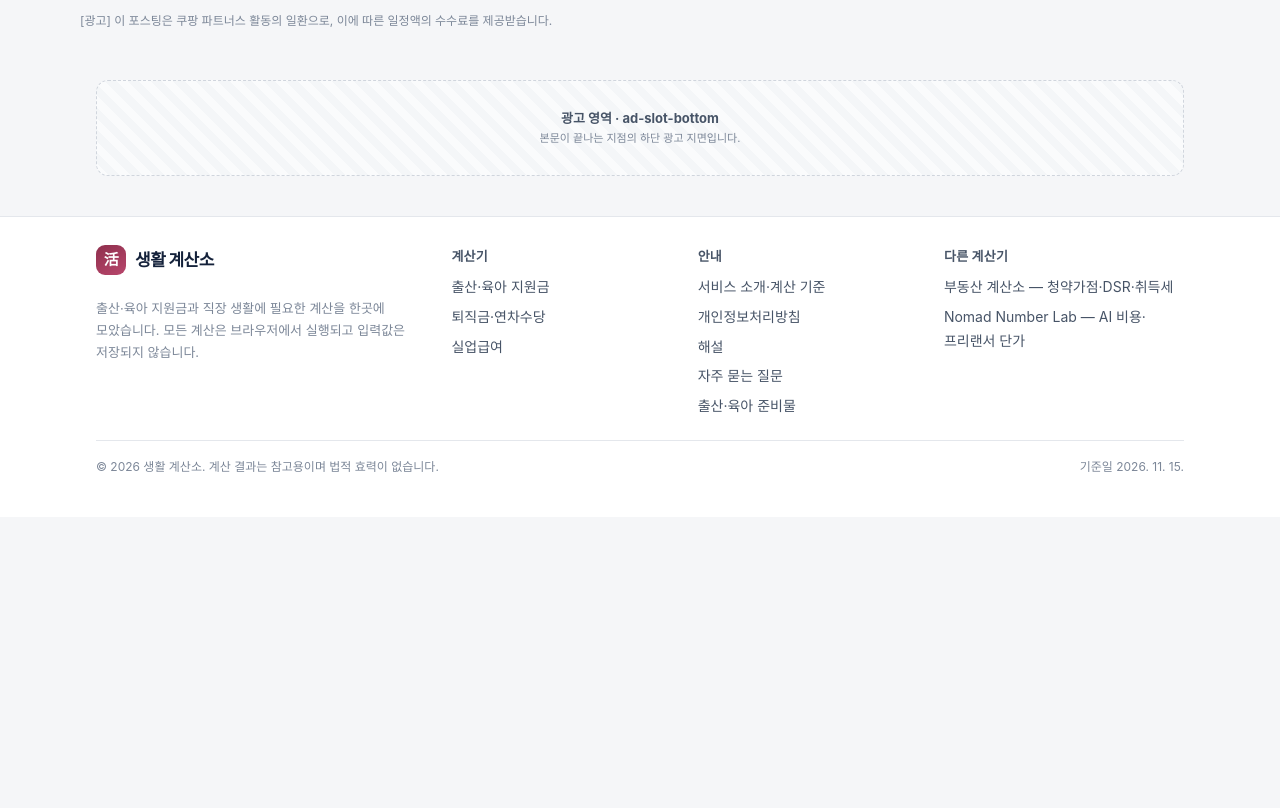
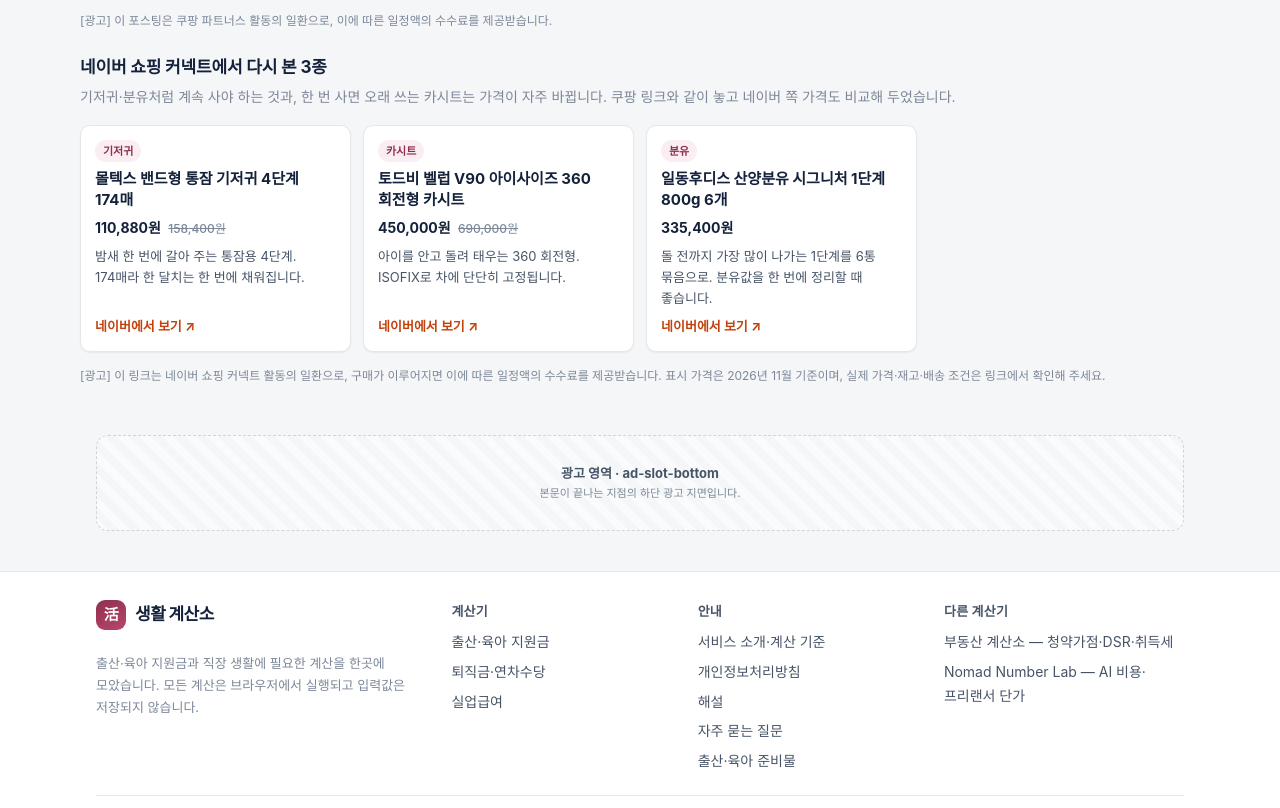
Before and after one commit to sdn6517-cmd/life-hr-calc, a plain HTML site: page index.html in a window 1280 px wide. Shown: the part 9871-10679 px from the top of the page. Before the commit the page ends 10388 px from the top, so only its background shows below. Drawn offline with Linux system fonts and the light colour scheme; a web font is replaced by a local one.

Commit message:
feat: 하단 준비물 추천에 네이버 쇼핑 커넥트 3종(기저귀·카시트·분유) 추가

```diff
--- a/index.html
+++ b/index.html
@@ -1110,6 +1110,41 @@
       <p class="picks-disclosure">
         [광고] 이 포스팅은 쿠팡 파트너스 활동의 일환으로, 이에 따른 일정액의 수수료를 제공받습니다.
       </p>
+
+      <div class="picks-group" id="picks-naver">
+        <h3 class="picks-sub">네이버 쇼핑 커넥트에서 다시 본 3종</h3>
+        <p class="picks-sub-note">기저귀·분유처럼 계속 사야 하는 것과, 한 번 사면 오래 쓰는 카시트는 가격이 자주 바뀝니다. 쿠팡 링크와 같이 놓고 네이버 쪽 가격도 비교해 두었습니다.</p>
+
+        <div class="picks-grid">
+          <a class="pick" href="https://naver.me/FTdeMXm5" target="_blank" rel="sponsored noopener noreferrer">
+            <span class="pick-tag">기저귀</span>
+            <span class="pick-name">몰텍스 밴드형 통잠 기저귀 4단계 174매</span>
+            <span class="pick-price">110,880원 <span class="pick-was">158,400원</span></span>
+            <span class="pick-why">밤새 한 번에 갈아 주는 통잠용 4단계. 174매라 한 달치는 한 번에 채워집니다.</span>
+            <span class="pick-go">네이버에서 보기 <span aria-hidden="true">↗</span></span>
+          </a>
+
+          <a class="pick" href="https://naver.me/GVVdEMR6" target="_blank" rel="sponsored noopener noreferrer">
+            <span class="pick-tag">카시트</span>
+            <span class="pick-name">토드비 벨럽 V90 아이사이즈 360 회전형 카시트</span>
+            <span class="pick-price">450,000원 <span class="pick-was">690,000원</span></span>
+            <span class="pick-why">아이를 안고 돌려 태우는 360 회전형. ISOFIX로 차에 단단히 고정됩니다.</span>
+            <span class="pick-go">네이버에서 보기 <span aria-hidden="true">↗</span></span>
+          </a>
+
+          <a class="pick" href="https://naver.me/FIcmNpQe" target="_blank" rel="sponsored noopener noreferrer">
+            <span class="pick-tag">분유</span>
+            <span class="pick-name">일동후디스 산양분유 시그니처 1단계 800g 6개</span>
+            <span class="pick-price">335,400원</span>
+            <span class="pick-why">돌 전까지 가장 많이 나가는 1단계를 6통 묶음으로. 분유값을 한 번에 정리할 때 좋습니다.</span>
+            <span class="pick-go">네이버에서 보기 <span aria-hidden="true">↗</span></span>
+          </a>
+        </div>
+
+        <p class="picks-disclosure">
+          [광고] 이 링크는 네이버 쇼핑 커넥트 활동의 일환으로, 구매가 이루어지면 이에 따른 일정액의 수수료를 제공받습니다. 표시 가격은 2026년 11월 기준이며, 실제 가격·재고·배송 조건은 링크에서 확인해 주세요.
+        </p>
+      </div>
     </section>
   </div>
 
--- a/styles.css
+++ b/styles.css
@@ -1221,3 +1221,29 @@ table.compare td.strong { font-weight: 700; color: var(--ink); }
   color: var(--ink-3);
   line-height: 1.6;
 }
+
+/* ---------- 14-b. 네이버 쇼핑 커넥트 묶음 ---------- */
+.picks-group { margin-top: 26px; }
+.picks-sub {
+  font-size: 1.0625rem;
+  letter-spacing: -.01em;
+  margin-bottom: 6px;
+}
+.picks-sub-note {
+  font-size: .875rem;
+  color: var(--ink-3);
+  line-height: 1.7;
+  margin-bottom: 16px;
+}
+.pick-price {
+  font-size: .875rem;
+  font-weight: 700;
+  color: var(--ink);
+}
+.pick-price .pick-was {
+  font-size: .75rem;
+  font-weight: 500;
+  color: var(--ink-3);
+  text-decoration: line-through;
+  margin-left: 4px;
+}
```
